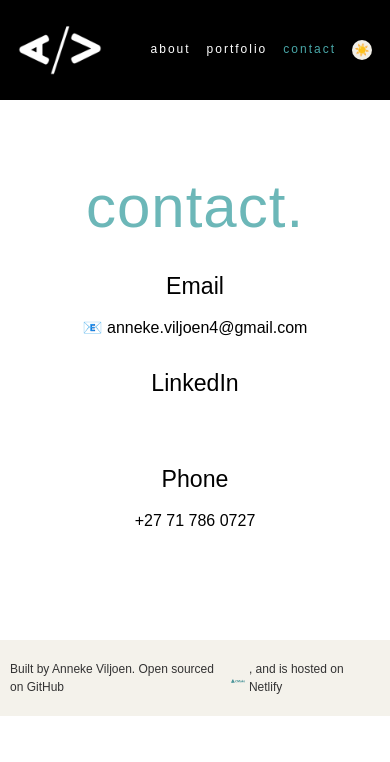
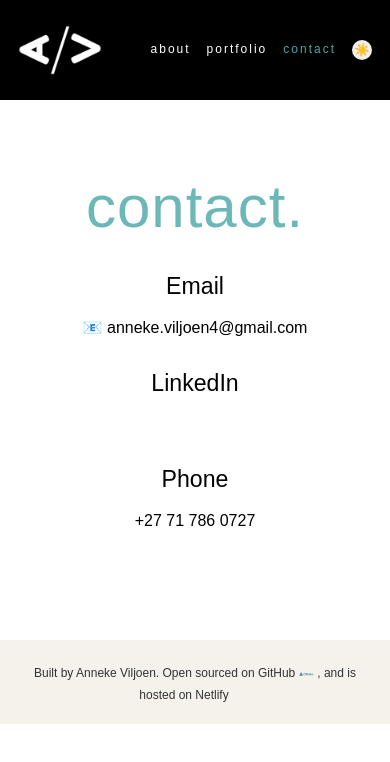
Before and after one commit to anneke44/my-profile-anneke-viljoen, a React (Create React App) app: page /contact in a window 390 px wide. Shown: the top 762 px of the page. Built offline with nearby package versions, Linux system fonts and the light colour scheme; a web font is replaced by a local one.

Commit message:
Footer display update

```diff
--- a/src/layout/Footer.css
+++ b/src/layout/Footer.css
@@ -1,12 +1,10 @@
 .Footer {
   position: static;
-  display: flex;
-  justify-content: center;
-  align-items: center;
+  text-align: center;
   left: 0;
   bottom: 0;
   right: 0;
-  margin: 10px auto 0;
+  margin: 10px auto;
   padding: 30px 0;
   opacity: 0.8;
   background-color: var(--accent-color);
@@ -26,7 +24,8 @@
 @media (max-width: 768px) {
   .Footer {
     font-size: 12px;
-    padding: 20px 10px;
+    padding: 20px;
+    margin: 10px auto;
   }
   .link-icon {
     font-size: 14px;
```
